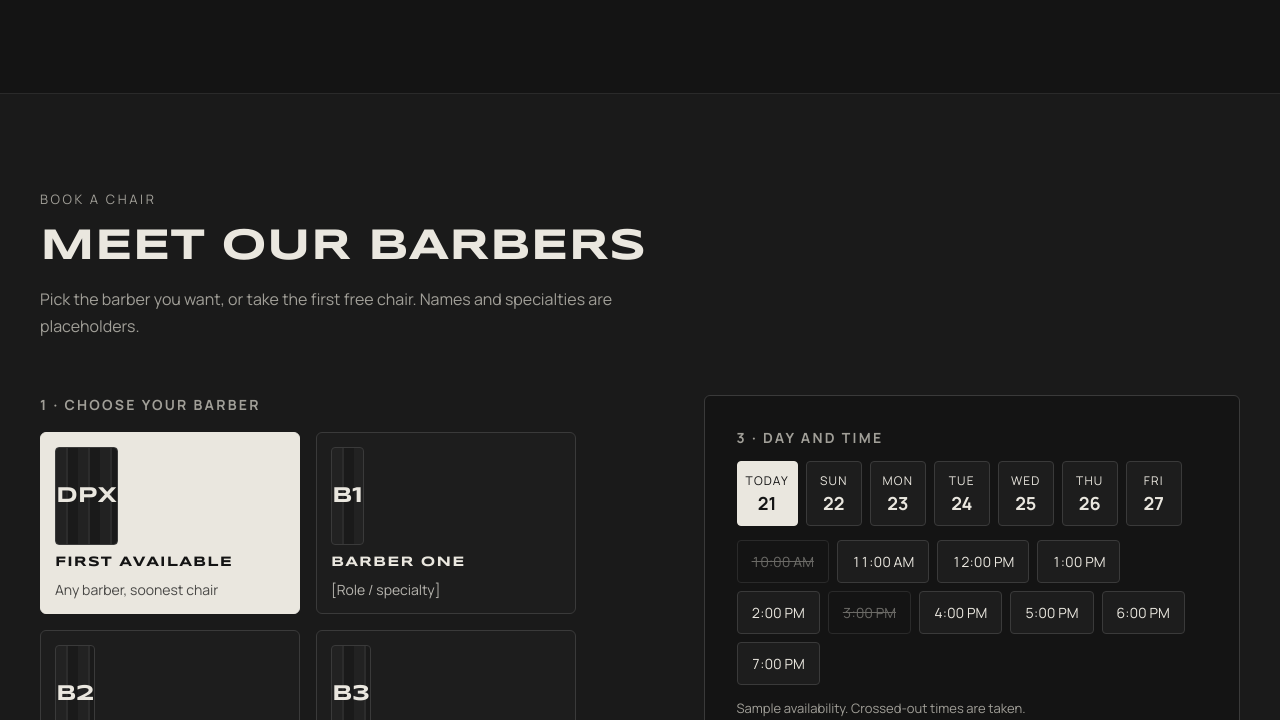
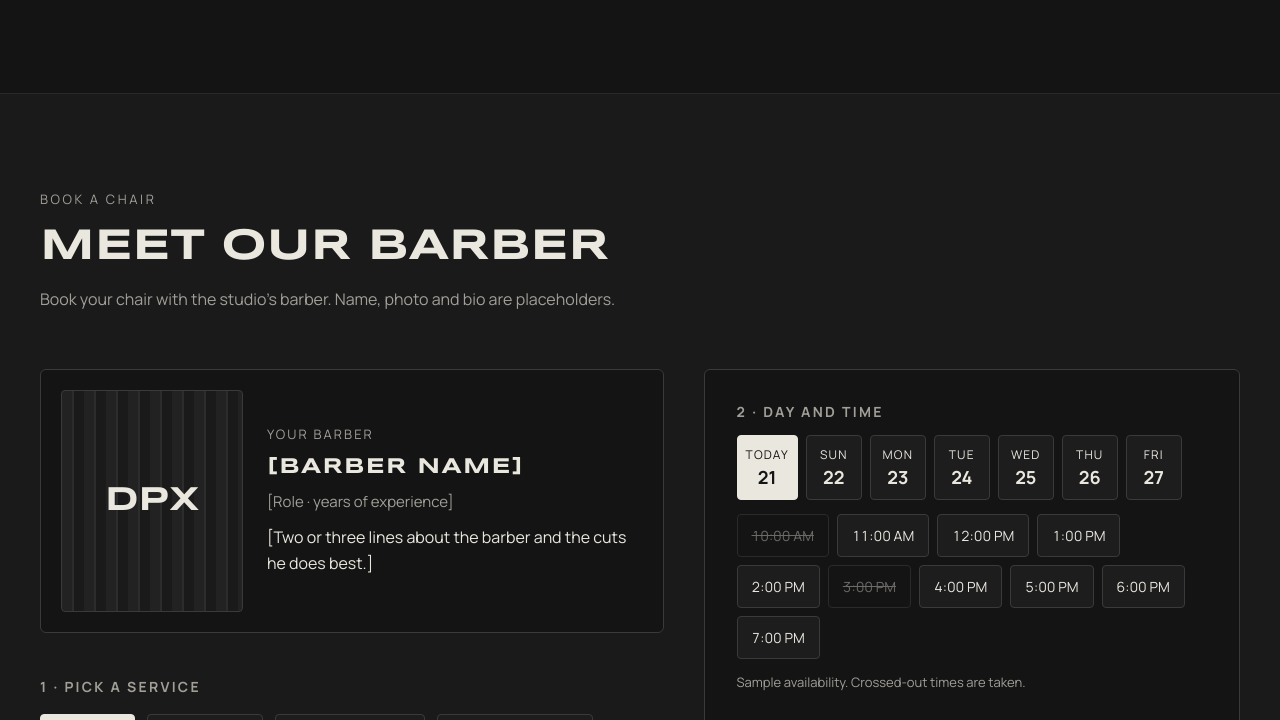
Before and after one commit to jrgmendoza-bc/DPX-Studio, a plain HTML site: page index.html in a window 1280 px wide. Shown: the part 2080-2800 px from the top of the page. Drawn offline with nearby package versions, Linux system fonts and the light colour scheme.

Commit message:
Single barber: replace barber picker with one profile card
Co-Authored-By: Claude Sonnet 5.5 <noreply@anthropic.com>
Claude-Session: https://claude.ai/code/session_01WkkiCJa8SP7BRKLthxHHta

```diff
--- a/assets/app.js
+++ b/assets/app.js
@@ -5,12 +5,6 @@
   var ON = 'background:' + ACCENT + ';color:#141414;border:1px solid ' + ACCENT;
   var OFF = 'background:#1d1d1d;color:#EAE7DF;border:1px solid #3a3a3a';
 
-  var BARBERS = [
-    { id: 'any', name: 'First available', role: 'Any barber, soonest chair', initials: 'DPX' },
-    { id: 'b1', name: 'Barber One', role: '[Role / specialty]', initials: 'B1' },
-    { id: 'b2', name: 'Barber Two', role: '[Role / specialty]', initials: 'B2' },
-    { id: 'b3', name: 'Barber Three', role: '[Role / specialty]', initials: 'B3' }
-  ];
   var SERVICES = [
     { id: 'cut', label: 'Haircut' },
     { id: 'beard', label: 'Beard trim' },
@@ -21,7 +15,7 @@
   var TIMES = ['10:00 AM', '11:00 AM', '12:00 PM', '1:00 PM', '2:00 PM', '3:00 PM', '4:00 PM', '5:00 PM', '6:00 PM', '7:00 PM'];
   var DOWS = ['Sun', 'Mon', 'Tue', 'Wed', 'Thu', 'Fri', 'Sat'];
 
-  var state = { barber: 'any', service: 'cut', day: 0, time: '', name: '', phone: '' };
+  var state = { service: 'cut', day: 0, time: '', name: '', phone: '' };
 
   var now = new Date();
   var DAYS = [];
@@ -31,7 +25,7 @@
   }
 
   var el = function (id) { return document.getElementById(id); };
-  var barbersEl = el('barbers'), chipsEl = el('service-chips'), daysEl = el('days'), slotsEl = el('slots');
+  var chipsEl = el('service-chips'), daysEl = el('days'), slotsEl = el('slots');
   var submit = el('submit'), formPane = el('form-pane'), donePane = el('done-pane');
   var nameInput = el('f-name'), phoneInput = el('f-phone');
   var summaries = document.querySelectorAll('.summary');
@@ -39,14 +33,6 @@
   function isTaken(dayIdx, slotIdx) { return (dayIdx * 7 + slotIdx * 3) % 5 === 0; }
 
   function render() {
-    barbersEl.innerHTML = BARBERS.map(function (b) {
-      var sel = state.barber === b.id;
-      return '<button type="button" class="card" data-barber="' + b.id + '" aria-pressed="' + sel + '" style="flex:1 1 200px;min-width:0;max-width:260px;display:flex;flex-direction:column;gap:10px;padding:14px;border-radius:6px;text-align:left;font-size:16px;' + (sel ? ON : OFF) + '">' +
-        '<div aria-hidden="true" style="height:96px;border-radius:4px;background:repeating-linear-gradient(90deg,#222 0 10px,#2c2c2c 10px 12px,#1a1a1a 12px 22px);display:flex;align-items:center;justify-content:center;border:1px solid #3a3a3a"><span class="disp" style="font-size:22px;color:#EAE7DF">' + b.initials + '</span></div>' +
-        '<span class="disp" style="font-size:14px;letter-spacing:.08em;text-align:left">' + b.name + '</span>' +
-        '<span style="font-size:14px;opacity:.75;text-align:left">' + b.role + '</span></button>';
-    }).join('');
-
     chipsEl.innerHTML = SERVICES.map(function (s) {
       var sel = state.service === s.id;
       return '<button type="button" class="chip btn" data-service="' + s.id + '" aria-pressed="' + sel + '" style="padding:14px 20px;border-radius:4px;font-size:15px;font-weight:600;' + (sel ? ON : OFF) + '">' + s.label + '</button>';
@@ -64,10 +50,9 @@
       return '<button type="button" class="chip btn" data-time="' + t + '"' + (taken ? ' disabled' : '') + ' aria-pressed="' + sel + '" style="padding:11px 14px;border-radius:4px;font-size:14px;font-variant-numeric:tabular-nums;' + style + '">' + t + '</button>';
     }).join('');
 
-    var barber = BARBERS.filter(function (b) { return b.id === state.barber; })[0];
     var service = SERVICES.filter(function (s) { return s.id === state.service; })[0];
     var when = state.time ? DAYS[state.day].label + ', ' + state.time : 'pick a time';
-    var text = service.label + ' with ' + barber.name + ' · ' + when;
+    var text = service.label + ' · ' + when;
     for (var k = 0; k < summaries.length; k++) summaries[k].textContent = text;
 
     var ready = !!(state.time && state.name.trim() && state.phone.trim());
@@ -86,8 +71,6 @@
   }
 
   document.addEventListener('click', function (e) {
-    var b = closest(e.target, 'data-barber');
-    if (b) { state.barber = b.getAttribute('data-barber'); return render(); }
     var s = closest(e.target, 'data-service');
     if (s) { state.service = s.getAttribute('data-service'); return render(); }
     var d = closest(e.target, 'data-day');
--- a/index.html
+++ b/index.html
@@ -4,7 +4,7 @@
 <meta charset="utf-8">
 <meta name="viewport" content="width=device-width, initial-scale=1">
 <title>DPX Hair Studio | Barbershop in Baguio City</title>
-<meta name="description" content="DPX Hair Studio is a barbershop in Megatower 1, Baguio City. Detail, Precision, Xperience. Choose your barber and book your chair.">
+<meta name="description" content="DPX Hair Studio is a barbershop in Megatower 1, Baguio City. Detail, Precision, Xperience. Book your chair.">
 <meta name="theme-color" content="#141414">
 <meta property="og:title" content="DPX Hair Studio">
 <meta property="og:description" content="Detail. Precision. Xperience. Barbershop in Megatower 1, Baguio City.">
@@ -28,7 +28,7 @@
 </a>
 <nav style="display:flex;flex-wrap:wrap;align-items:center;gap:20px" aria-label="Main">
 <a class="navlink" href="#services">Services</a>
-<a class="navlink" href="#book">Barbers</a>
+<a class="navlink" href="#book">Barber</a>
 <a class="navlink" href="#visit">Visit</a>
 <a class="btn btn-light" href="#book" style="padding:12px 22px;border-radius:4px;font-weight:700;font-size:13px;letter-spacing:.1em;text-transform:uppercase">Book now</a>
 </nav>
@@ -46,8 +46,8 @@
 <div style="position:relative;z-index:2;max-width:1200px;margin:0 auto;padding:64px 64px 72px;display:flex;flex-wrap:wrap;align-items:center;gap:56px">
 <div style="flex:1 1 440px;min-width:0;display:flex;flex-direction:column;gap:28px">
 <img src="assets/logo.png" alt="DPX Hair Studio. Detail, Precision, Xperience." style="width:100%;max-width:560px;height:auto;display:block">
-<h1 style="margin:0;font-size:clamp(22px,3vw,32px);line-height:1.25;font-weight:600;max-width:520px;text-wrap:balance">Sharp cuts, a calm room, and a barber you pick yourself.</h1>
-<p style="margin:0;color:#A19F98;font-size:17px;line-height:1.6;max-width:460px">A barbershop in Megatower 1, Baguio City. Choose your barber, choose your time, and walk in to a chair that is ready.</p>
+<h1 style="margin:0;font-size:clamp(22px,3vw,32px);line-height:1.25;font-weight:600;max-width:520px;text-wrap:balance">One barber, one chair, and your full attention.</h1>
+<p style="margin:0;color:#A19F98;font-size:17px;line-height:1.6;max-width:460px">A barbershop in Megatower 1, Baguio City. Pick your service, choose your time, and walk in to a chair that is ready.</p>
 <div style="display:flex;flex-wrap:wrap;gap:14px">
 <a class="btn btn-light" href="#book" style="padding:16px 30px;border-radius:4px;font-weight:700;font-size:14px;letter-spacing:.1em;text-transform:uppercase">Book a chair</a>
 <a class="btn btn-ghost" href="#services" style="padding:16px 30px;border-radius:4px;font-weight:600;font-size:14px;letter-spacing:.1em;text-transform:uppercase">See services</a>
@@ -151,21 +151,24 @@
 <div style="max-width:1200px;margin:0 auto;padding:96px 24px;display:flex;flex-direction:column;gap:56px">
 <div style="display:flex;flex-direction:column;gap:14px;max-width:640px">
 <span style="color:#A19F98;font-size:13px;letter-spacing:.2em;text-transform:uppercase">Book a chair</span>
-<h2 class="disp" style="margin:0;font-size:clamp(26px,3.6vw,44px);line-height:1.15;text-wrap:balance">Meet our barbers</h2>
-<p style="margin:0;color:#A19F98;line-height:1.65;font-size:16px">Pick the barber you want, or take the first free chair. Names and specialties are placeholders.</p>
+<h2 class="disp" style="margin:0;font-size:clamp(26px,3.6vw,44px);line-height:1.15;text-wrap:balance">Meet our barber</h2>
+<p style="margin:0;color:#A19F98;line-height:1.65;font-size:16px">Book your chair with the studio&#39;s barber. Name, photo and bio are placeholders.</p>
 </div>
 
 <div style="display:flex;flex-wrap:wrap;gap:40px;align-items:flex-start">
 <!-- left: barber + service -->
 <div style="flex:1.3 1 480px;min-width:0;display:flex;flex-direction:column;gap:44px">
-<div style="display:flex;flex-direction:column;gap:18px">
-<h3 style="margin:0;font-size:14px;letter-spacing:.16em;text-transform:uppercase;color:#A19F98">1 · Choose your barber</h3>
-<div style="display:flex;flex-wrap:wrap;gap:16px">
-<div id="barbers" style="display:contents"></div>
+<div class="card" style="display:flex;flex-wrap:wrap;gap:24px;padding:20px;border:1px solid #3a3a3a;border-radius:6px;background:#141414">
+<div aria-hidden="true" style="flex:0 0 180px;min-height:220px;border-radius:4px;background:repeating-linear-gradient(90deg,#222 0 10px,#2c2c2c 10px 12px,#1a1a1a 12px 22px);display:flex;align-items:center;justify-content:center;border:1px solid #3a3a3a"><span class="disp" style="font-size:34px;color:#EAE7DF">DPX</span></div>
+<div style="flex:1 1 220px;min-width:0;display:flex;flex-direction:column;gap:12px;justify-content:center">
+<span style="color:#A19F98;font-size:13px;letter-spacing:.16em;text-transform:uppercase">Your barber</span>
+<span class="disp" style="font-size:22px;letter-spacing:.06em">[Barber name]</span>
+<span style="color:#A19F98;font-size:15px">[Role · years of experience]</span>
+<p style="margin:0;color:#EAE7DF;line-height:1.65;font-size:16px">[Two or three lines about the barber and the cuts he does best.]</p>
 </div>
 </div>
 <div style="display:flex;flex-direction:column;gap:18px">
-<h3 style="margin:0;font-size:14px;letter-spacing:.16em;text-transform:uppercase;color:#A19F98">2 · Pick a service</h3>
+<h3 style="margin:0;font-size:14px;letter-spacing:.16em;text-transform:uppercase;color:#A19F98">1 · Pick a service</h3>
 <div style="display:flex;flex-wrap:wrap;gap:12px">
 <div id="service-chips" style="display:contents"></div>
 </div>
@@ -177,7 +180,7 @@
 <div id="form-pane">
 <div style="display:flex;flex-direction:column;gap:28px">
 <div style="display:flex;flex-direction:column;gap:14px">
-<h3 style="margin:0;font-size:14px;letter-spacing:.16em;text-transform:uppercase;color:#A19F98">3 · Day and time</h3>
+<h3 style="margin:0;font-size:14px;letter-spacing:.16em;text-transform:uppercase;color:#A19F98">2 · Day and time</h3>
 <div style="display:flex;flex-wrap:wrap;gap:8px">
 <div id="days" style="display:contents"></div>
 </div>
@@ -187,7 +190,7 @@
 <span style="color:#A19F98;font-size:13px">Sample availability. Crossed-out times are taken.</span>
 </div>
 <div style="display:flex;flex-direction:column;gap:14px">
-<h3 style="margin:0;font-size:14px;letter-spacing:.16em;text-transform:uppercase;color:#A19F98">4 · Your details</h3>
+<h3 style="margin:0;font-size:14px;letter-spacing:.16em;text-transform:uppercase;color:#A19F98">3 · Your details</h3>
 <label for="f-name" style="font-size:14px;color:#A19F98">Full name</label>
 <input id="f-name" type="text" autocomplete="name" style="width:100%;box-sizing:border-box;padding:14px;border-radius:4px;border:1px solid #3a3a3a;background:#1d1d1d;color:#EAE7DF;font-size:16px;font-family:inherit">
 <label for="f-phone" style="font-size:14px;color:#A19F98">Mobile number</label>
```
Also changed, not shown: 1 other file.
